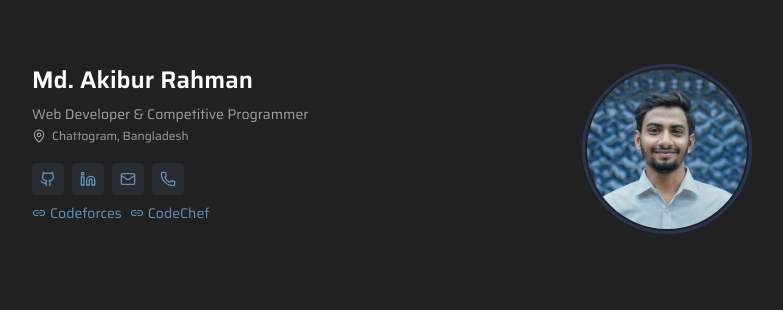
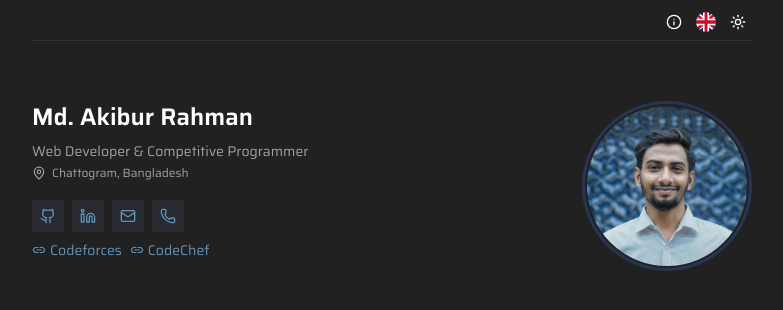
Before and after one commit to akibur-r/portfolio, a React (Vite) app: page / in a window 1280 px wide. Shown: the top 310 px of the page, without its empty margins (248-1031 px from the left). Built offline with nearby package versions, Linux system fonts and the light colour scheme.

Commit message:
Added top navigation bar

```diff
--- a/package.json
+++ b/package.json
@@ -12,6 +12,7 @@
   "dependencies": {
     "@radix-ui/react-avatar": "^1.1.10",
     "@radix-ui/react-dropdown-menu": "^2.1.15",
+    "@radix-ui/react-separator": "^1.1.7",
     "@radix-ui/react-slot": "^1.2.3",
     "@radix-ui/react-tooltip": "^1.2.7",
     "@tailwindcss/vite": "^4.1.11",
--- a/src/components/shared/buttons/languageToggle/LanguageToggle.tsx
+++ b/src/components/shared/buttons/languageToggle/LanguageToggle.tsx
@@ -1,23 +1,33 @@
 import BangladeshFlag from "@/assets/vectors/bangladesh_flag.svg";
 import UKFlag from "@/assets/vectors/uk_flag.svg";
 import { Button } from "@/components/ui/button";
+import {
+  Tooltip,
+  TooltipContent,
+  TooltipTrigger,
+} from "@/components/ui/tooltip";
 import useLanguage from "@/hooks/useLanguage/useLanguage";
 
 const LanguageToggle = () => {
   const { currentLanguage, toggleLanguage } = useLanguage();
   return (
+    <Tooltip>
+      <TooltipTrigger asChild>
         <Button
-      size={"icon"}
-      variant={"outline"}
+          size={"topNavIcon"}
+          variant={"accentGhost"}
           onClick={() => toggleLanguage()}
-      className="rounded-full overflow-hidden p-1.5 cursor-pointer group transition"
+          className="overflow-hidden p-1 cursor-pointer transition rounded group"
         >
           <img
-        className="h-full w-full object-cover rounded-full group-hover:scale-105 transition-all"
+            className="h-full w-full object-cover rounded-full group-hover:opacity-80"
             src={currentLanguage === "en" ? UKFlag : BangladeshFlag}
             alt={currentLanguage}
           />
         </Button>
+      </TooltipTrigger>
+      <TooltipContent side="bottom">Switch Language</TooltipContent>
+    </Tooltip>
   );
 };
 
--- /dev/null
+++ b/src/components/shared/buttons/rickRoll/RickRoll.tsx
@@ -0,0 +1,32 @@
+import { Button } from "@/components/ui/button";
+import {
+  Tooltip,
+  TooltipContent,
+  TooltipTrigger,
+} from "@/components/ui/tooltip";
+import { Info } from "lucide-react";
+
+const RickRoll = () => {
+  return (
+    <Tooltip>
+      <TooltipTrigger asChild>
+        <Button
+          variant={"accentGhost"}
+          size={"topNavIcon"}
+          onClick={() => {
+            window.open(
+              "https://www.youtube.com/watch?v=dQw4w9WgXcQ",
+              "_blank"
+            );
+          }}
+          className="p-1"
+        >
+          <Info />
+        </Button>
+      </TooltipTrigger>
+      <TooltipContent>Very Serious Button</TooltipContent>
+    </Tooltip>
+  );
+};
+
+export default RickRoll;
--- a/src/components/shared/buttons/themeToggle/ThemeToggle.tsx
+++ b/src/components/shared/buttons/themeToggle/ThemeToggle.tsx
@@ -1,4 +1,9 @@
 import { Button } from "@/components/ui/button";
+import {
+  Tooltip,
+  TooltipContent,
+  TooltipTrigger,
+} from "@/components/ui/tooltip";
 import { useTheme } from "@/providers/themeProvider/ThemeProvider";
 import { Moon, Sun } from "lucide-react";
 
@@ -10,17 +15,22 @@ export function ThemeToggle() {
   };
 
   return (
+    <Tooltip>
+      <TooltipTrigger asChild>
         <Button
           variant="accentGhost"
-      size="icon"
+          size="topNavIcon"
           onClick={toggleTheme}
-      className="group  cursor-pointer rounded-full"
+          className=" cursor-pointer rounded "
         >
           {theme === "dark" ? (
-        <Sun className="h-[1.2rem] w-[1.2rem] transition-all " />
+            <Sun className="transition-all " />
           ) : (
-        <Moon className="h-[1.2rem] w-[1.2rem] transition-all " />
+            <Moon className="transition-all " />
           )}
         </Button>
+      </TooltipTrigger>
+      <TooltipContent>Switch Theme</TooltipContent>
+    </Tooltip>
   );
 }
--- /dev/null
+++ b/src/components/shared/navbar/TopNav.tsx
@@ -0,0 +1,15 @@
+import LanguageToggle from "../buttons/languageToggle/LanguageToggle";
+import RickRoll from "../buttons/rickRoll/RickRoll";
+import { ThemeToggle } from "../buttons/themeToggle/ThemeToggle";
+
+const TopNav = () => {
+  return (
+    <div className="flex gap-1 py-1 items-center justify-end">
+      <RickRoll />
+      <LanguageToggle />
+      <ThemeToggle />
+    </div>
+  );
+};
+
+export default TopNav;
--- a/src/components/ui/button.tsx
+++ b/src/components/ui/button.tsx
@@ -23,13 +23,14 @@ const buttonVariants = cva(
         accent:
           "border border-neutral-300 dark:border-neutral-700 bg-background shadow-xs hover:bg-accent/20 hover:text-accent dark:bg-input/30 dark:border-input dark:hover:bg-input/50",
         accentGhost:
-          "duration-50 hover:bg-accent/20 hover:text-accent px-0 py-0 hover:p-2",
+          "duration-50 hover:bg-accent/20 hover:text-accent rounded cursor-pointer",
       },
       size: {
         default: "h-9 px-4 py-2 has-[>svg]:px-3",
         sm: "h-8 rounded-md gap-1.5 px-3 has-[>svg]:px-2.5",
         lg: "h-10 rounded-md px-6 has-[>svg]:px-4",
         icon: "size-9",
+        topNavIcon: "size-7",
       },
     },
     defaultVariants: {
--- /dev/null
+++ b/src/components/ui/separator.tsx
@@ -0,0 +1,26 @@
+import * as React from "react"
+import * as SeparatorPrimitive from "@radix-ui/react-separator"
+
+import { cn } from "@/lib/utils"
+
+function Separator({
+  className,
+  orientation = "horizontal",
+  decorative = true,
+  ...props
+}: React.ComponentProps<typeof SeparatorPrimitive.Root>) {
+  return (
+    <SeparatorPrimitive.Root
+      data-slot="separator"
+      decorative={decorative}
+      orientation={orientation}
+      className={cn(
+        "bg-neutral-500/20 shrink-0 data-[orientation=horizontal]:h-px data-[orientation=horizontal]:w-full data-[orientation=vertical]:h-full data-[orientation=vertical]:w-px",
+        className
+      )}
+      {...props}
+    />
+  )
+}
+
+export { Separator }
--- a/src/index.css
+++ b/src/index.css
@@ -56,14 +56,14 @@
   --primary: oklch(64.41% 0.229 264.48);
   --primary-foreground: oklch(100% 0 0);
   --secondary: oklch(94.912% 0.00011 271.152);
-  --secondary-foreground: oklch(75.11% 0.197 47.95);
+  --secondary-foreground: oklch(64.41% 0.229 264.48);
   --muted: oklch(94.912% 0.00011 271.152);
   --muted-foreground: oklch(0.556 0 0);
-  --accent: oklch(61.38% 0.078 242.992);
-  --accent-foreground: oklch(75.11% 0.197 47.95);
+  --accent: oklch(62.545% 0.10907 276.75);
+  --accent-foreground: oklch(64.41% 0.229 264.48);
   --destructive: oklch(0.577 0.245 27.325);
-  --border: oklch(82.948% 0.06379 59.677);
-  --input: oklch(75.11% 0.197 47.95);
+  --border: oklch(87.948% 0.02854 222.473);
+  --input: oklch(64.41% 0.229 264.48);
   --ring: oklch(0.708 0 0);
   --chart-1: oklch(0.646 0.222 41.116);
   --chart-2: oklch(0.6 0.118 184.704);
@@ -72,11 +72,11 @@
   --chart-5: oklch(0.769 0.188 70.08);
   --sidebar: oklch(100% 0 0);
   --sidebar-foreground: oklch(4.76% 0.005 55.06);
-  --sidebar-primary: oklch(75.11% 0.197 47.95);
+  --sidebar-primary: oklch(64.41% 0.229 264.48);
   --sidebar-primary-foreground: oklch(100% 0 0);
   --sidebar-accent: oklch(61.38% 0.078 53.33);
-  --sidebar-accent-foreground: oklch(75.11% 0.197 47.95);
-  --sidebar-border: oklch(75.11% 0.197 47.95);
+  --sidebar-accent-foreground: oklch(64.41% 0.229 264.48);
+  --sidebar-border: oklch(64.41% 0.229 264.48);
   --sidebar-ring: oklch(0.708 0 0);
 }
 
--- a/src/layouts/root/RootLayout.tsx
+++ b/src/layouts/root/RootLayout.tsx
@@ -1,11 +1,20 @@
 import Navbar from "@/components/shared/navbar/Navbar";
+import TopNav from "@/components/shared/navbar/TopNav";
+import { Separator } from "@/components/ui/separator";
 import { Toaster } from "@/components/ui/sonner";
 
 const RootLayout = () => {
   return (
     <>
-      <div className="container font-primary relative mx-auto scroll-my-12 overflow-auto px-4 pt-6 md:p-x-16 md:pt-16">
-        <Navbar className={"mx-auto w-full max-w-[45rem] space-y-8"} />
+      <div className="container font-primary relative mx-auto scroll-my-12 overflow-auto">
+        <div className="mx-auto w-full max-w-[45rem] py-1">
+          <TopNav />
+          <Separator />
+        </div>
+
+        <div className="px-4 pt-6 md:px-16 md:pt-14">
+          <Navbar className={"mx-auto w-full max-w-[45rem] space-y-8"} />
+        </div>
       </div>
       <Toaster
         position="bottom-center"
```
Also changed, not shown: 1 other file (tests, documents, lock files or other folders). Lines whose indentation alone changed are shown as unchanged.
